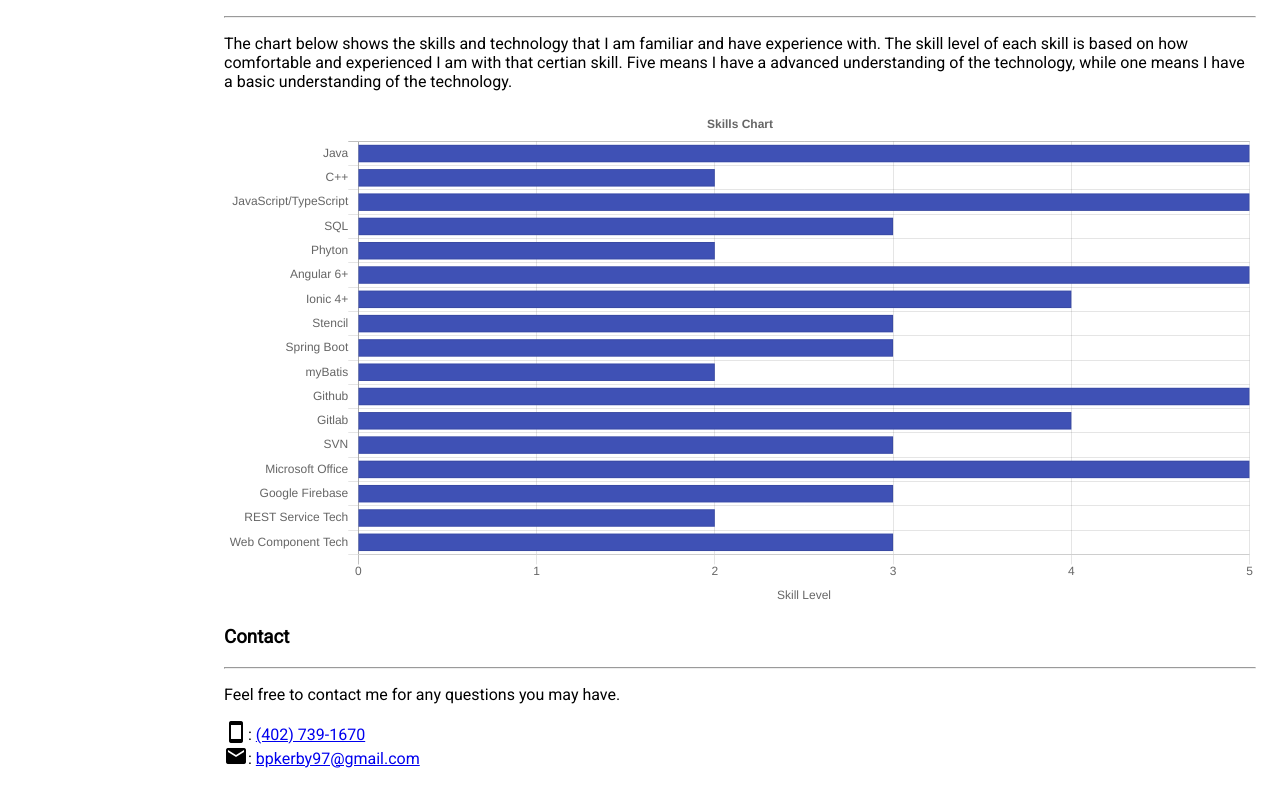
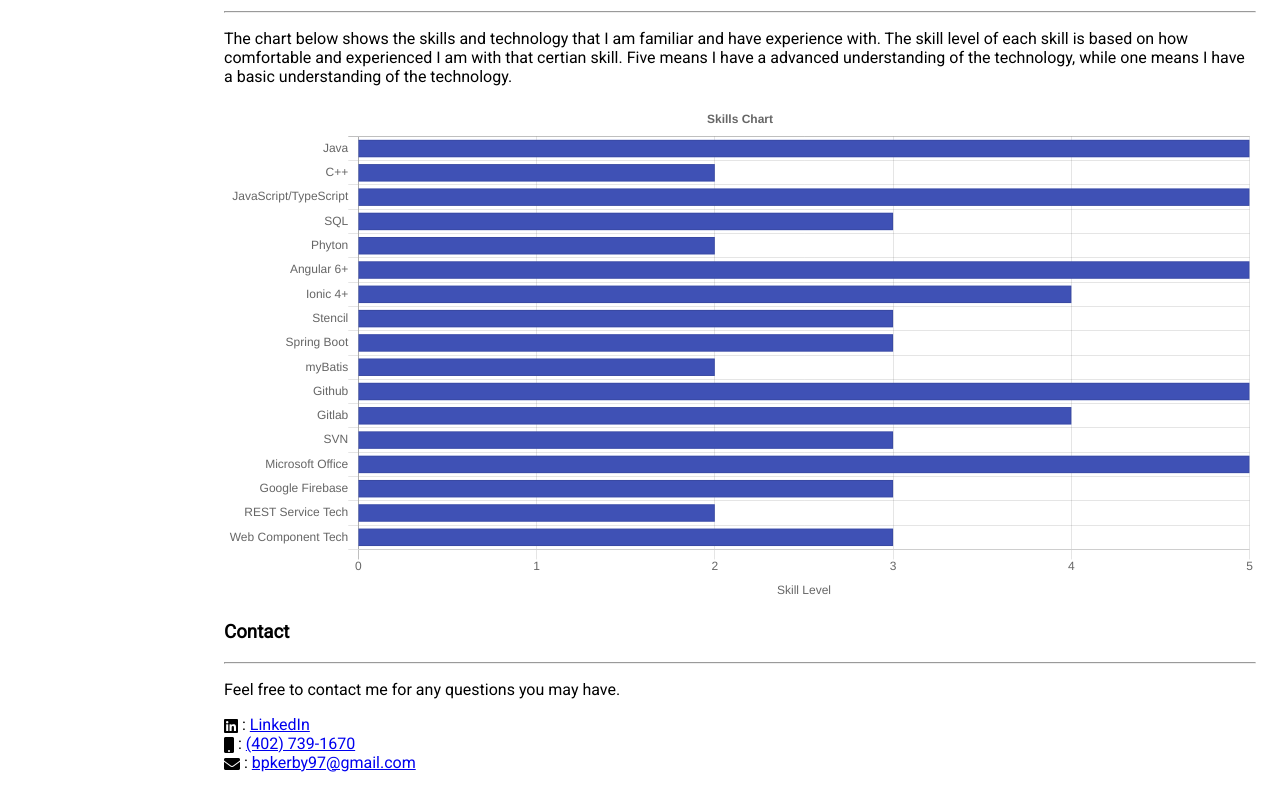
Before and after one commit to bkerby/bkerby, a plain HTML site: page index.html in a window 1280 px wide. Shown: the part 1118-1909 px from the top of the page. Drawn offline with nearby package versions, Linux system fonts and the light colour scheme.

Commit message:
Add files via upload

```diff
--- a/index.html
+++ b/index.html
@@ -9,7 +9,7 @@
   <script src="https://ajax.googleapis.com/ajax/libs/jquery/3.4.1/jquery.min.js"></script>
   <script src="app.js"></script>
   <link href="https://fonts.googleapis.com/css?family=Roboto&display=swap" rel="stylesheet" />
-  <link href="https://fonts.googleapis.com/icon?family=Material+Icons" rel="stylesheet" />
+  <link href="https://cdnjs.cloudflare.com/ajax/libs/font-awesome/5.9.0/css/all.min.css" rel="stylesheet" />
   <link rel="icon" type="image/png" href="assets/bk.png" />
   <link rel="apple-touch-icon" href="assets/bk.png" />
   <link rel="shortcut icon" href="assets/bk.png" />
@@ -42,7 +42,7 @@
     <h3 id="resume">Resume</h3>
     <hr>
     <embed id="pdf" src="assets/bkerby_resume_2019.pdf"><br>
-    <a href="assets/bkerby_resume_2019.pdf" target="_blank"><i class="material-icons">cloud_download</i>&nbsp;View/Download</a>
+    <a href="assets/bkerby_resume_2019.pdf" target="_blank"><i class="fas fa-file-download"></i>View/Download</a>
     <h3 id="portfolio">Portfolio</h3>
     <hr>
     <h3>Tavern</h3>
@@ -85,8 +85,9 @@
     <h3 id="contact">Contact</h3>
     <hr>
     <p>Feel free to contact me for any questions you may have.</p>
-    <i class="material-icons">smartphone</i>:&nbsp;<a href="tel: 4027391670">(402) 739-1670</a><br>
-    <i class="material-icons">email</i>:&nbsp;<a href="mailto: bpkerby97@gmail.com">bpkerby97@gmail.com</a>
+    <i class="fab fa-linkedin"></i>&nbsp;:&nbsp;<a href="https://www.linkedin.com/in/ben-kerby-1b7b8915b/">LinkedIn</a><br>
+    <i class="fas fa-mobile"></i>&nbsp;:&nbsp;<a href="tel: 4027391670">(402) 739-1670</a><br>
+    <i class="fas fa-envelope"></i>&nbsp;:&nbsp;<a href="mailto: bpkerby97@gmail.com">bpkerby97@gmail.com</a>
     <br><br>
   </div>
 </body>
```
